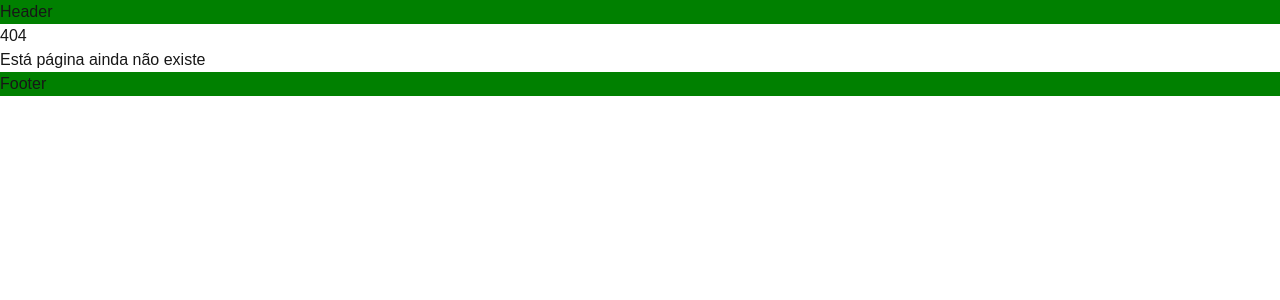
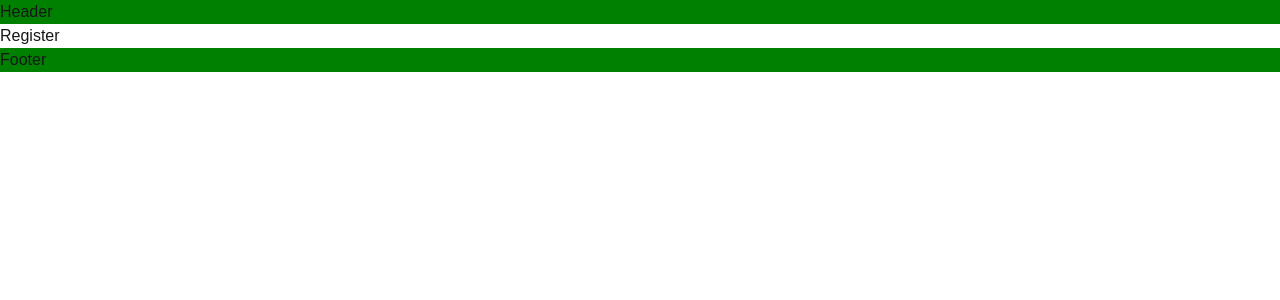
Before and after one commit to diegocar448/Next14_Features, a Next.js app: page /register in a window 1280 px wide. Before the commit this address had no page. Shown: the top 300 px of the page. Built offline with nearby package versions, Linux system fonts and the light colour scheme.

Commit message:
group route

```diff
--- /dev/null
+++ b/src/app/(auth)/login/page.tsx
@@ -0,0 +1,5 @@
+export default function Login(){
+    return (
+        <h1>Login</h1>
+    )
+}
--- /dev/null
+++ b/src/app/(auth)/register/page.tsx
@@ -0,0 +1,5 @@
+export default function Register(){
+    return (
+        <h1>Register</h1>
+    )
+}
```
